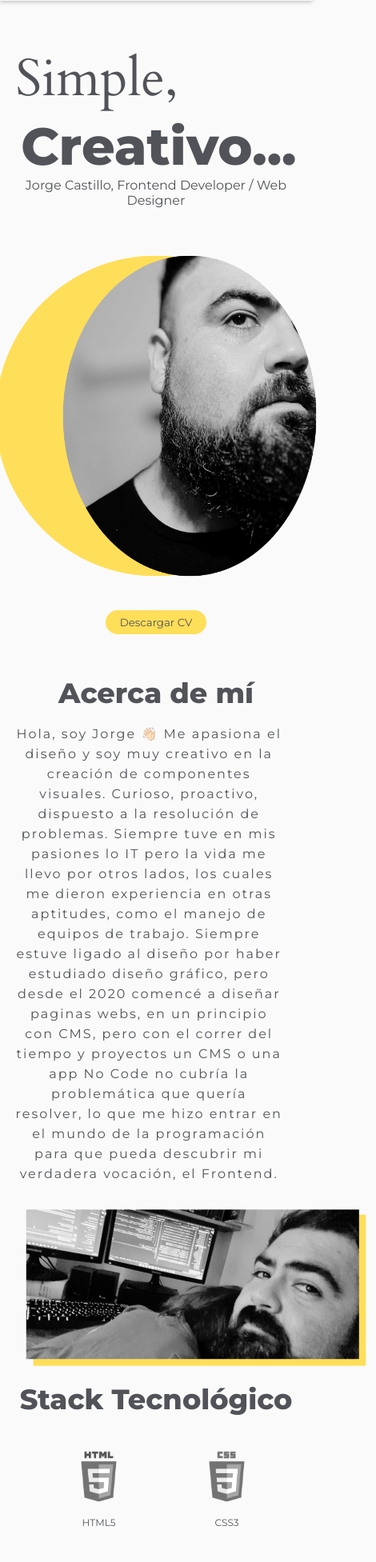
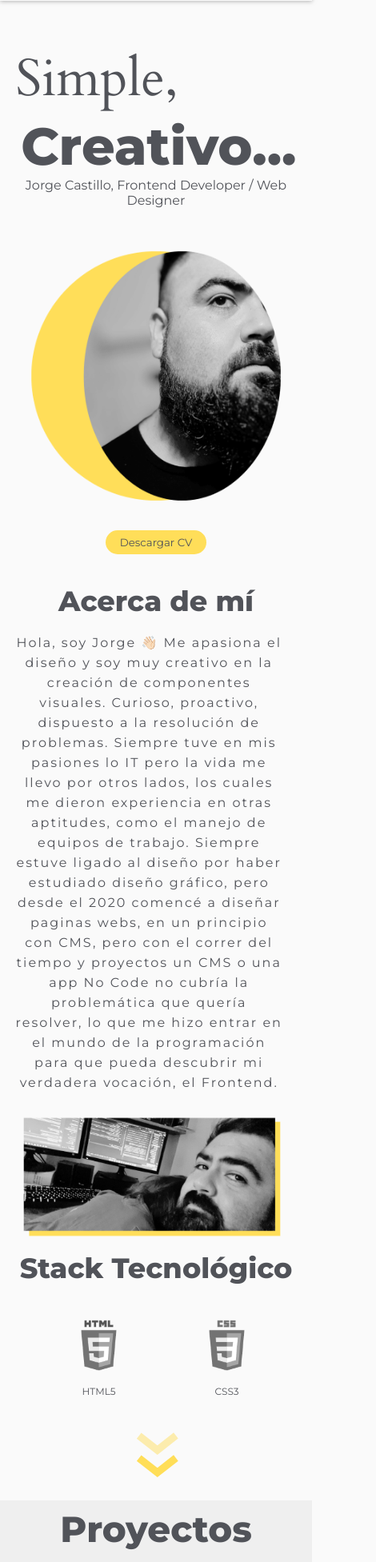
Before and after one commit to JorgeCastilloMakers/portfolio, a React (Vite) app: page / in a window 390 px wide. Shown: the part 40-1993 px from the top of the page at 80% size, 470 px wide, since content can reach past the window. Built offline with nearby package versions, Linux system fonts and the light colour scheme; a web font is replaced by a local one.

Commit message:
repair responsive hero and about

```diff
--- a/src/components/about/AboutMe.tsx
+++ b/src/components/about/AboutMe.tsx
@@ -11,7 +11,7 @@ const style = {
 
 export const AboutMe = () => {
     return (
-        <div className='about'>
+        <div className='about' id='about'>
             <h2 className='about_title'>Acerca de mí</h2>
             <div className='about_section'>
                 <div className='about_section_image'>
--- a/src/components/about/about.scss
+++ b/src/components/about/about.scss
@@ -48,9 +48,11 @@
                 display: flex;
                 justify-content: center;
                 align-items: center;
+                overflow-x: hidden;
             }
             &_img{
-                max-width: 450px;
+                max-width: 400px;
+                padding-right: 15%;
             }
             &_text{
                 text-align: center;
--- a/src/components/hero/Hero.tsx
+++ b/src/components/hero/Hero.tsx
@@ -5,7 +5,7 @@ import './hero.scss';
 
 export const Hero = () => {
     return (
-        <div className='hero'>
+        <div className='hero' id='home'>
             <div className='hero_title'>
                 <h2 className='hero_title_part-One'>Simple,</h2>
                 <h2 className='hero_title_part-Two'>Creativo...</h2>
--- a/src/components/hero/hero.scss
+++ b/src/components/hero/hero.scss
@@ -2,7 +2,7 @@
     display: flex;
     flex-direction: column;
     width: 100%;
-    height: 100vh;
+    height: 100%;
     justify-content: flex-start;
     align-items: center;
     padding: 5%;
@@ -35,11 +35,13 @@
     }
     &_image{
     width: 100%;
+    height: 100%;
     display: flex;
     justify-content: center;
     align-items: flex-start;
+    overflow: hidden;
         &_picture{
-            max-width: 450px;
+            max-width: 350px;
         }
     }
 }
--- a/src/components/navbar/Navbar.tsx
+++ b/src/components/navbar/Navbar.tsx
@@ -12,10 +12,10 @@ export const Navbar = () => {
         <nav className='navbar'>
             <h2 className='navbar_logo'>Jorge<span className='navbar_logo_s'>Castillo</span></h2>
                     <ul className='navbar_list'>
-                        <a className='navbar_list_item' href="#">Home</a>
-                        <a className='navbar_list_item' href="#">Acerca de mí</a>
-                        <a className='navbar_list_item' href="#">Proyectos</a>
-                        <a className='navbar_list_item' href="#">Contacto</a>
+                        <a className='navbar_list_item' href="#home">Home</a>
+                        <a className='navbar_list_item' href="#about">Acerca de mí</a>
+                        <a className='navbar_list_item' href="#projects">Proyectos</a>
+                        <a className='navbar_list_item' href="#contact">Contacto</a>
                     </ul>
 
                 <div id="burger-menu" className={isMenuOpen ? 'close' : ''} onClick={toggleMenu}>
@@ -23,10 +23,10 @@ export const Navbar = () => {
                 </div>
                 <div id="menu" className={isMenuOpen ? 'overlay' : ''}>
                     <ul>
-                        <a href="#">Home</a>
-                        <a href="#">Acerca de mí</a>
-                        <a href="#">Proyectos</a>
-                        <a href="#">Contacto</a>
+                        <a href="#home">Home</a>
+                        <a href="#about">Acerca de mí</a>
+                        <a href="#projects">Proyectos</a>
+                        <a href="#contact">Contacto</a>
                     </ul>
                 </div>
         </nav>
--- a/src/components/projectCard/ProjectCard.tsx
+++ b/src/components/projectCard/ProjectCard.tsx
@@ -4,7 +4,6 @@ import { RxVercelLogo } from 'react-icons/rx';
 import { AiFillGithub } from 'react-icons/ai';
 
 interface Props{
-    key: string;
     image: string;
     name: string;
     meta: string;
@@ -14,9 +13,9 @@ interface Props{
 
 }
 
-export const ProjectCard = ({key, image, name, meta, vercel, github, description}: Props) => {
+export const ProjectCard = ({image, name, meta, vercel, github, description}: Props) => {
   return (
-      <div className='card' key={key}>
+      <div className='card' key={name}>
           <img className='card_image' src={image} alt={name} />
           <div className='card_titles'>
               <h3 className='card_titles_first'>{ name }</h3>
--- a/src/components/projectCard/projectcard.scss
+++ b/src/components/projectCard/projectcard.scss
@@ -64,3 +64,12 @@
         line-height: 30px;
     }
 }
+
+@media (max-width: 878px){
+    .card{
+        overflow-x: hidden;
+        &_image{
+            padding: 5%;
+        }
+    }
+}
--- a/src/components/projectsSection/ProjectsSection.tsx
+++ b/src/components/projectsSection/ProjectsSection.tsx
@@ -5,12 +5,11 @@ import { projects } from './projects';
 
 export const ProjectsSection = () => {
   return (
-      <div className='projects'>
+      <div className='projects' id='projects'>
           <h2 className='projects_title'>Proyectos</h2>
           <div className="card-container">
               {projects.map(({image, name, meta, vercel, github, description}) => (
                   <ProjectCard
-                      key={name}
                       image={image}
                       name={name}
                       meta={meta}
--- a/src/components/projectsSection/projects.scss
+++ b/src/components/projectsSection/projects.scss
@@ -13,7 +13,7 @@
     &_title{
         font-weight: 800;
         font-size: 45px;
-        padding-bottom: 20px;
+        padding-bottom: 30px;
     }
 
 }
@@ -26,3 +26,12 @@
     gap: 25px;
     flex-wrap: wrap;
 }
+
+@media (max-width: 878px){
+    .projects{
+        padding-bottom: 20%;
+        &_title{
+            align-self: center;
+        }
+    }
+}
```
